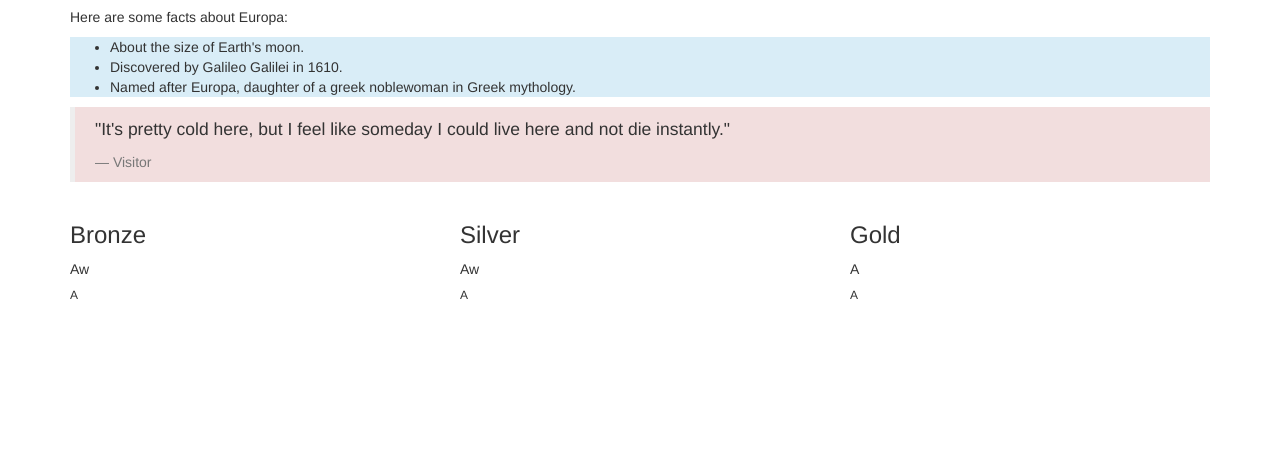
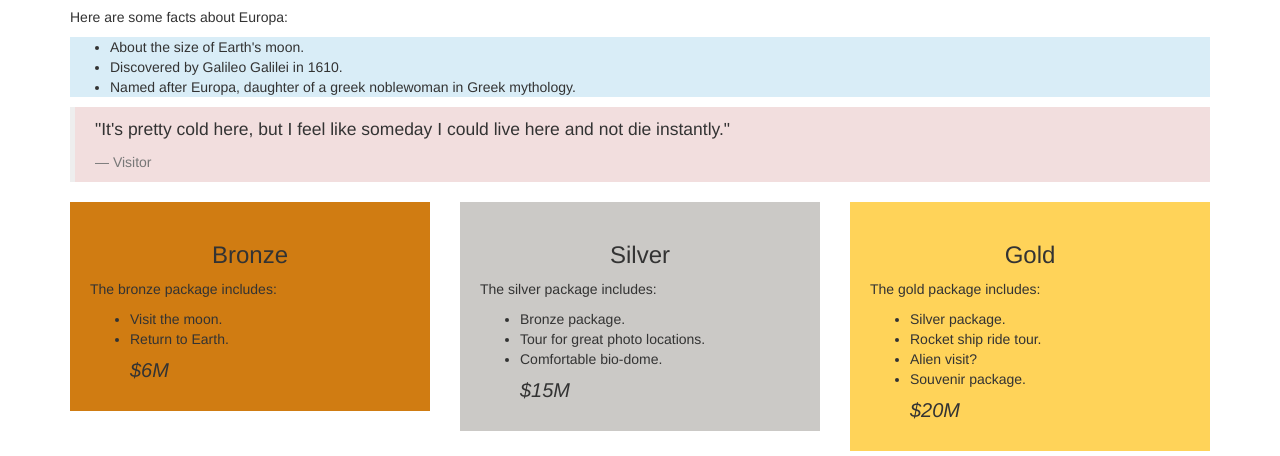
Before and after one commit to pinkjacket/vacation, a plain HTML site: page index.html in a window 1280 px wide. Shown: the part 344-800 px from the top of the page. Drawn offline with Linux system fonts and the light colour scheme.

Commit message:
Add style and content to columns in row.

```diff
--- a/css/styles.css
+++ b/css/styles.css
@@ -4,4 +4,22 @@
 
 .bronze {
   background-color: #D07C12;
+  padding: 20px;
 }
+.silver {
+  background-color: #CBC9C6;
+  padding: 20px;
+}
+.gold {
+  background-color: #FFD359;
+  padding: 20px;
+}
+
+h3 {
+  text-align: center;
+}
+
+h6 {
+  font-style: oblique;
+  font-size: 20px;
+}
--- a/index.html
+++ b/index.html
@@ -27,19 +27,37 @@
     <div class="container">
       <div class="row">
         <div class="col-md-4">
+          <div class="bronze">
           <h3>Bronze</h3>
-            <p>Aw</p>
-            <h6>A</h6>
+            <p>The bronze package includes:</p>
+            <ul>
+              <li>Visit the moon.</li>
+              <li>Return to Earth.</li>
+            <h6>$6M</h6>
+          </div>
         </div>
         <div class="col-md-4">
+          <div class="silver">
           <h3>Silver</h3>
-            <p>Aw</p>
-            <h6>A</h6>
+            <p>The silver package includes:</p>
+            <ul>
+              <li>Bronze package.</li>
+              <li>Tour for great photo locations.</li>
+              <li>Comfortable bio-dome.</li>
+            <h6>$15M</h6>
+          </div>
         </div>
         <div class="col-md-4">
+          <div class="gold">
           <h3>Gold</h3>
-            <p>A</p>
-            <h6>A</h6>
+            <p>The gold package includes:</p>
+            <ul>
+              <li>Silver package.</li>
+              <li>Rocket ship ride tour.</li>
+              <li>Alien visit?</li>
+              <li>Souvenir package.</li>
+            <h6>$20M</h6>
+          </div>
         </div>
       </div>
     </div>
```
